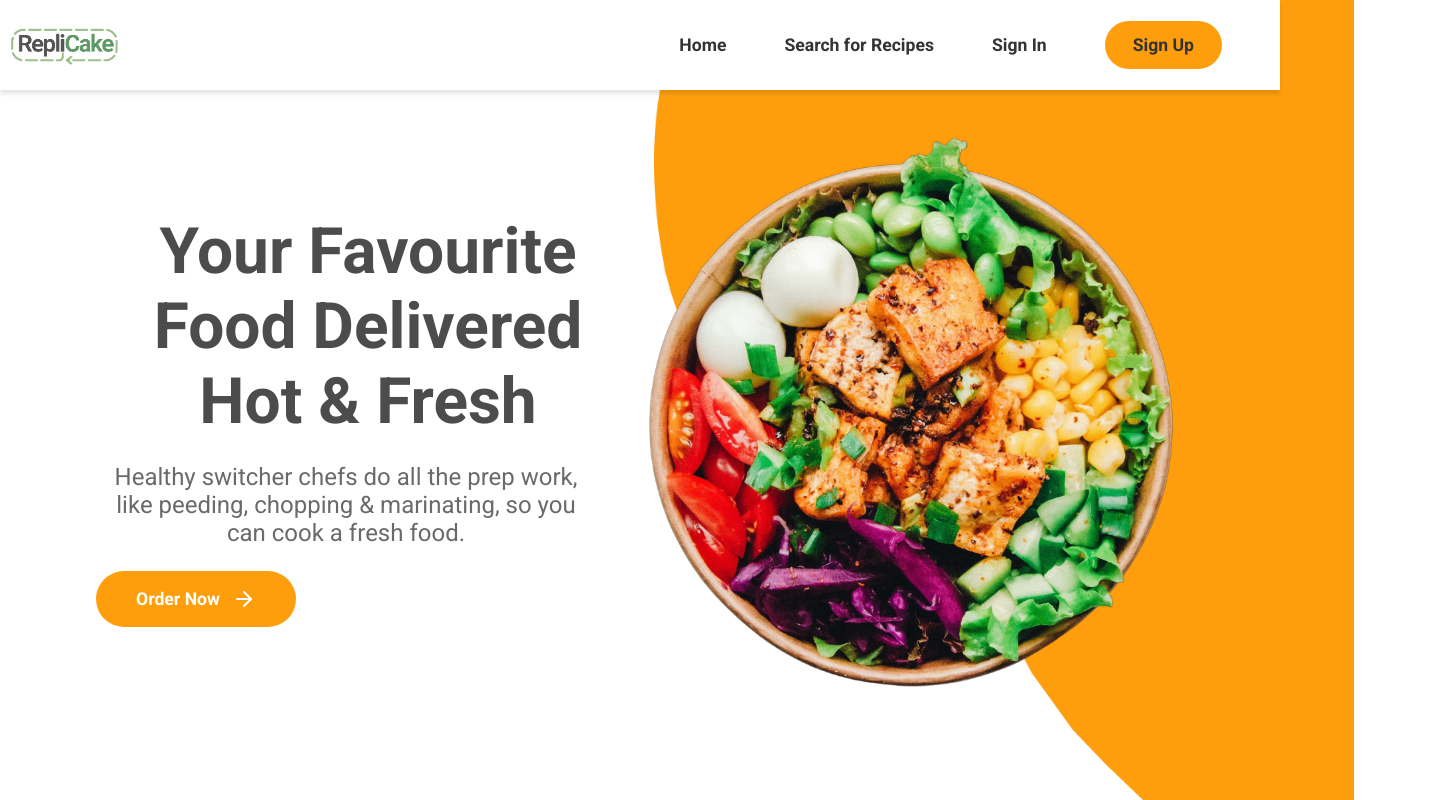
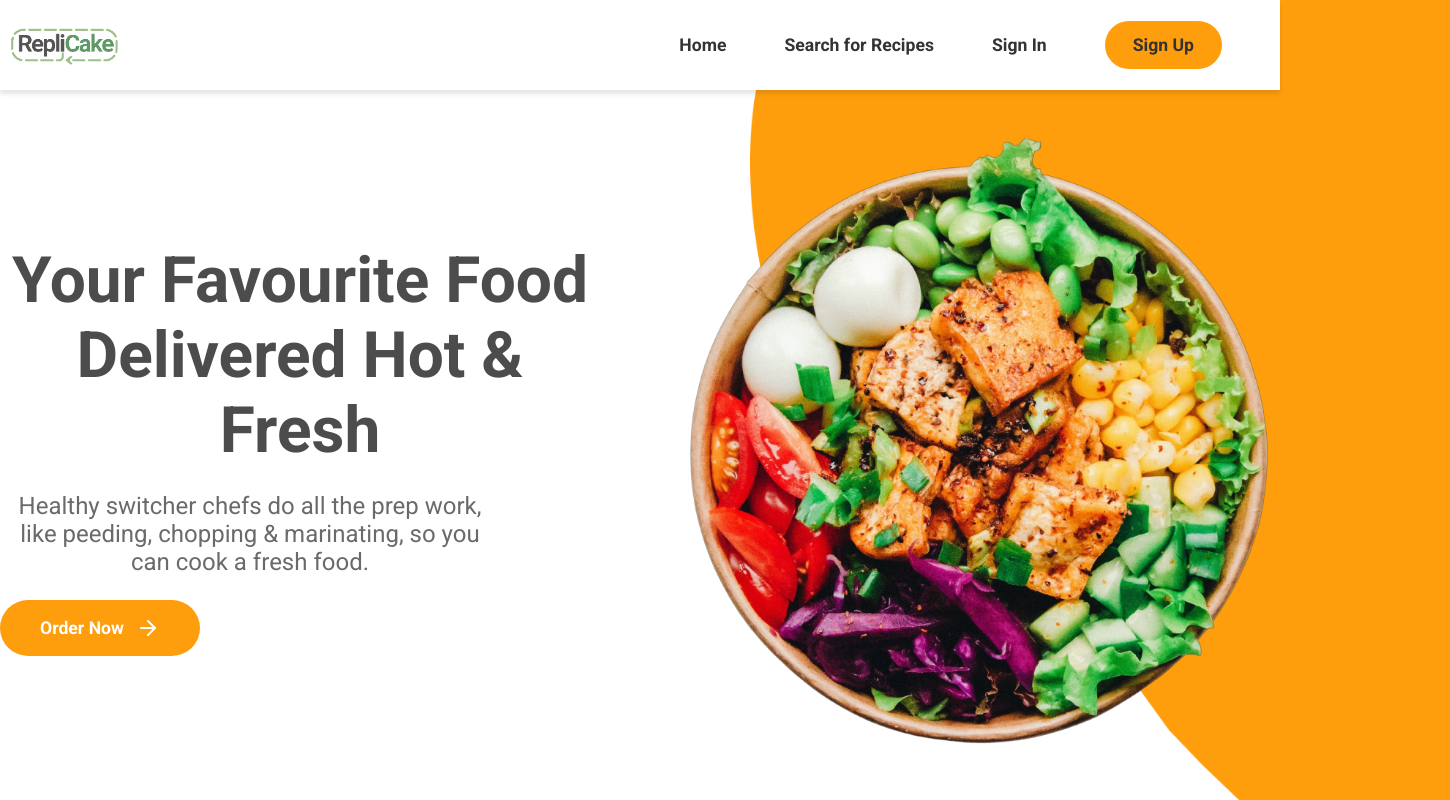
Before and after one commit to HPhilipN/C276-Project, a React (Vite) app in the folder frontend/: page / in a window 1280 px wide. Shown: the top 800 px of the page, 1450 px wide, since content can reach past the window. Built offline with nearby package versions, Linux system fonts and the light colour scheme.

Commit message:
Revert "Fixed zooming issue"

```diff
--- a/frontend/src/App.jsx
+++ b/frontend/src/App.jsx
@@ -1,11 +1,16 @@
 import "./App.css";
 import Home from "./Home";
+import Work from "./Work";
+import Footer from "./Footer";
 import Login from "./Login";
 
 function App() {
   return (
     <div>
       <Home />
+      <Work />
+      <Footer />
+      {/* <Login/> */}
     </div>
   );
 }
--- a/frontend/src/Home.css
+++ /dev/null
@@ -1,6 +0,0 @@
-.home {
-    min-height: 100vh;
-    width: 85vw;
-    max-width: 1900px;
-    margin: 0rem auto;
-  }
--- a/frontend/src/Home.jsx
+++ b/frontend/src/Home.jsx
@@ -3,15 +3,11 @@ import BannerBackground from "./assets/home-banner-background.png";
 import BannerImage from "./assets/home-banner-image.png";
 import Navbar from "./Navbar";
 import { FiArrowRight } from "react-icons/fi";
-import "./Home.css"
-import Work from "./Work";
-import Footer from "./Footer";
 
 const Home = () => {
   return (
     <div className="home-container">
       <Navbar />
-      <div className ="home">
       <div className="home-banner-container">
         <div className="home-bannerImage-container">
           <img src={BannerBackground} alt="" />
@@ -32,9 +28,6 @@ const Home = () => {
           <img src={BannerImage} alt="" />
         </div>
       </div>
-      <Work />
-      <Footer />
-    </div>
     </div>
   );
 };
```
